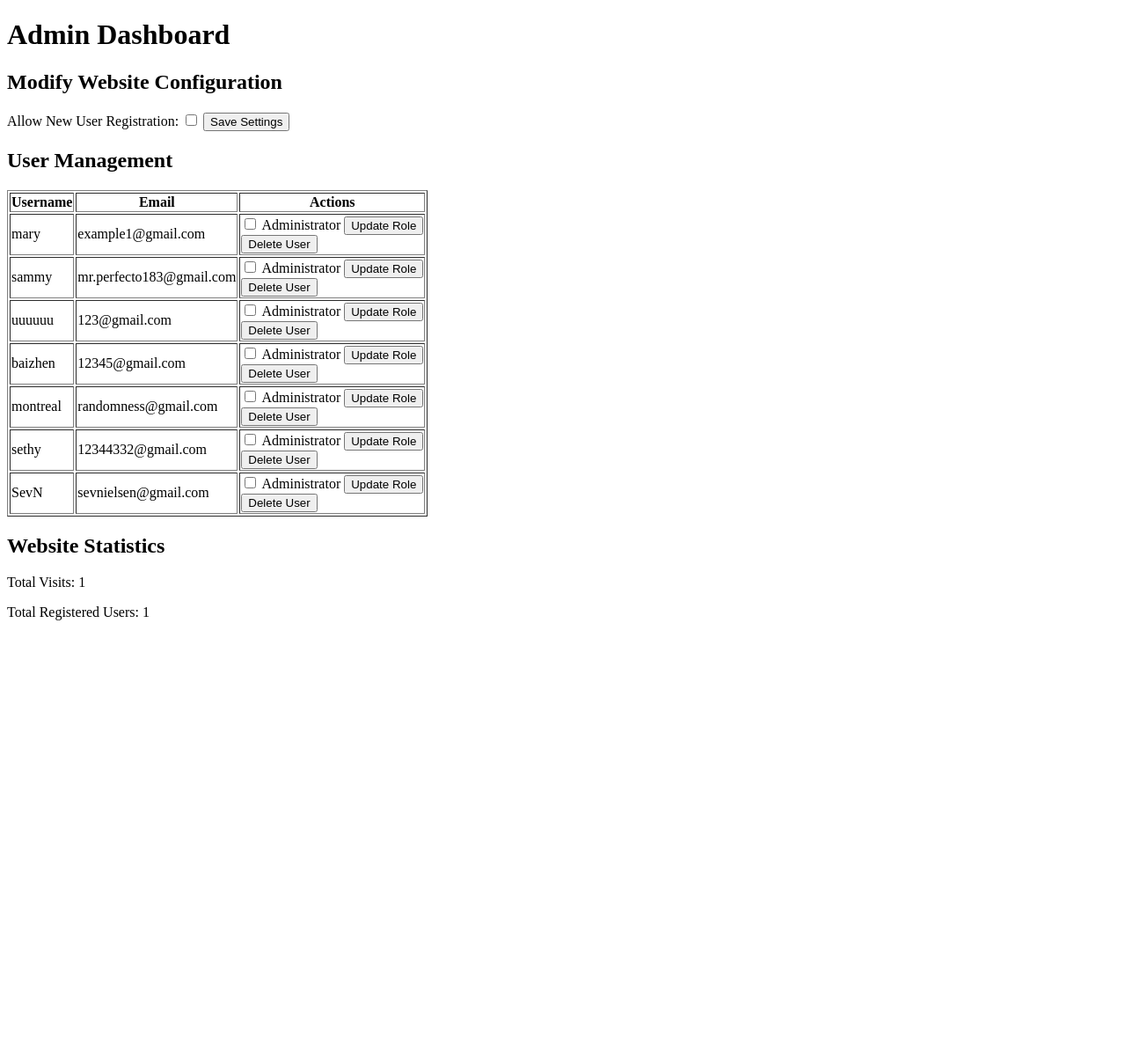
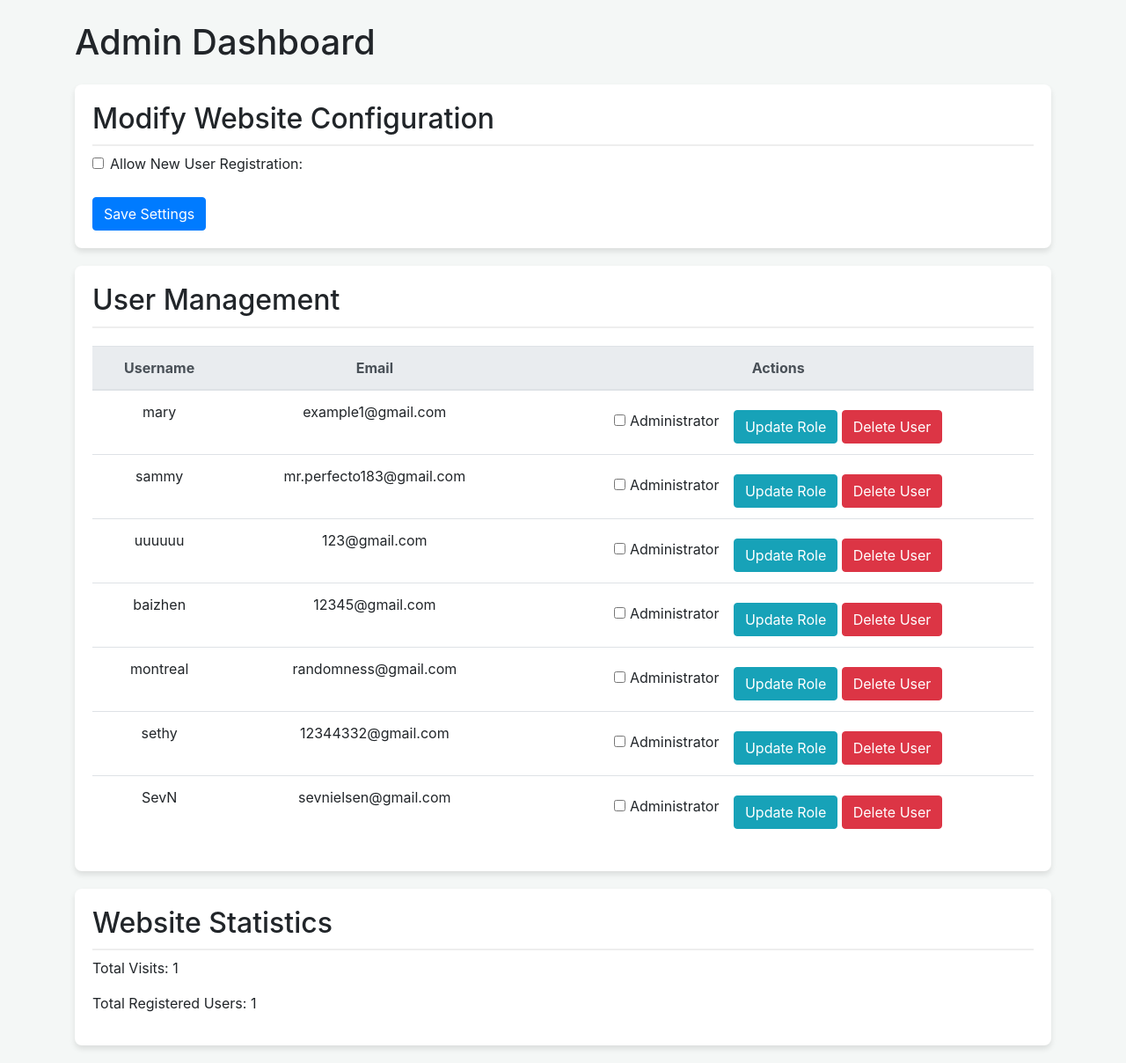
Before and after one commit to SevNielsen/Weather-or-not, a Flask app: template Weather_APP/website/templates/admin_dashboard.html in a window 1280 px wide. Shown: the whole page at 88% size. Before the commit the page ends 705 px from the top, so only its background shows below. Run offline with Flask 3, Linux system fonts and the light colour scheme; tables that the repository leaves empty hold one stand-in row (values such as "Sample post"); the template is opened without the code that fills it: values that come from a table or form of the project are taken from there, most other values are stand-ins (such as "Sample title", 1, 10 or a date in 2020); some libraries are stand-ins or nearby versions.

Commit message:
Making admin-dashboard nicer

```diff
--- a/Weather_APP/website/templates/admin_dashboard.html
+++ b/Weather_APP/website/templates/admin_dashboard.html
@@ -3,53 +3,100 @@
 <head>
     <meta charset="UTF-8">
     <title>Admin Dashboard</title>
+    <!-- Bootstrap CSS for responsive design -->
+    <link rel="stylesheet" href="https://stackpath.bootstrapcdn.com/bootstrap/4.3.1/css/bootstrap.min.css">
+    <style>
+        body {
+            background-color: #f4f7f6;
+            margin-top: 20px;
+        }
+        .dashboard-section {
+            background: #ffffff;
+            margin: 20px 0;
+            padding: 20px;
+            border-radius: 8px;
+            box-shadow: 0 4px 6px rgba(0, 0, 0, 0.1);
+        }
+        .dashboard-section h2 {
+            border-bottom: 2px solid #eee;
+            padding-bottom: 10px;
+        }
+        table {
+            margin-top: 20px;
+        }
+        table th, table td {
+            text-align: center;
+        }
+        .form-check-input {
+            margin-top: 0.3em;
+        }
+        .btn {
+            margin-top: 10px;
+        }
+    </style>
 </head>
 <body>
-    <h1>Admin Dashboard</h1>
+    <div class="container">
+        <h1 class="my-4">Admin Dashboard</h1>
 
         <!-- Website Configuration Section -->
-    <section>
+        <section class="dashboard-section">
             <h2>Modify Website Configuration</h2>
             <form method="POST" action="{{ url_for('auth.save_config') }}">
-            <label for="allow_registration">Allow New User Registration:</label>
-            <input type="checkbox" id="allow_registration" name="allow_registration" {{ 'checked' if allow_registration else '' }}>
-            <button type="submit">Save Settings</button>
+                <div class="form-group form-check">
+                    <input type="checkbox" class="form-check-input" id="allow_registration" name="allow_registration" {{ 'checked' if allow_registration else '' }}>
+                    <label class="form-check-label" for="allow_registration">Allow New User Registration:</label>
+                </div>
+                <button type="submit" class="btn btn-primary">Save Settings</button>
             </form>
         </section>
 
         <!-- User Management Section -->
-    <section>
+        <section class="dashboard-section">
             <h2>User Management</h2>
-        <table border="1">
+            <table class="table">
+                <thead class="thead-light">
                     <tr>
                         <th>Username</th>
                         <th>Email</th>
                         <th>Actions</th>
                     </tr>
+                </thead>
+                <tbody>
                     {% for user in users %}
                         <tr>
                             <td>{{ user.username }}</td>
                             <td>{{ user.email }}</td>
                             <td>
-                        <form action="{{ url_for('auth.update_role', user_id=user.id) }}" method="post">
+                                <form action="{{ url_for('auth.update_role', user_id=user.id) }}" method="post" class="d-inline-block">
                                     <input type="hidden" name="username" value="{{ user.username }}">
-                            <input type="checkbox" name="is_admin" {{ 'checked' if user.is_admin else '' }}> Administrator
-                            <button type="submit">Update Role</button>
+                                    <div class="form-check form-check-inline">
+                                        <input class="form-check-input" type="checkbox" name="is_admin" {{ 'checked' if user.is_admin else '' }}>
+                                        <label class="form-check-label" for="is_admin">Administrator</label>
+                                    </div>
+                                    <button type="submit" class="btn btn-info">Update Role</button>
                                 </form>
-                        <form action="{{ url_for('auth.delete_user', user_id=user.id) }}" method="post">
-                            <button type="submit" onclick="return confirm('Are you sure?');">Delete User</button>
+                                <form action="{{ url_for('auth.delete_user', user_id=user.id) }}" method="post" class="d-inline-block">
+                                    <button type="submit" class="btn btn-danger" onclick="return confirm('Are you sure?');">Delete User</button>
                                 </form>
                             </td>
                         </tr>
                     {% endfor %}
+                </tbody>
             </table>
         </section>
 
         <!-- Website Statistics Section -->
-    <section>
+        <section class="dashboard-section">
             <h2>Website Statistics</h2>
             <p>Total Visits: {{ total_visits }}</p>
             <p>Total Registered Users: {{ total_users }}</p>
         </section>
+    </div>
+
+    <!-- Bootstrap JS for interactivity -->
+    <script src="https://code.jquery.com/jquery-3.3.1.slim.min.js"></script>
+    <script src="https://cdnjs.cloudflare.com/ajax/libs/popper.js/1.14.7/umd/popper.min.js"></script>
+    <script src="https://stackpath.bootstrapcdn.com/bootstrap/4.3.1/js/bootstrap.min.js"></script>
 </body>
 </html>
```
Lines whose indentation alone changed are shown as unchanged.
